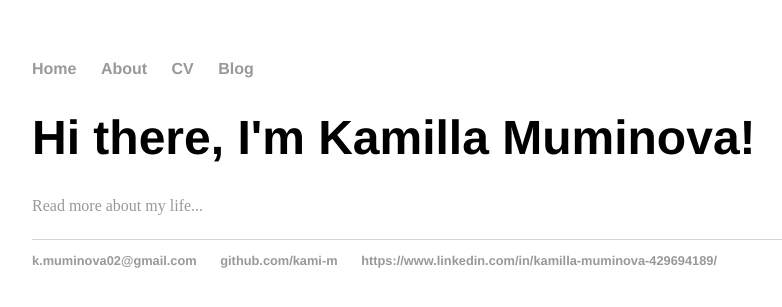
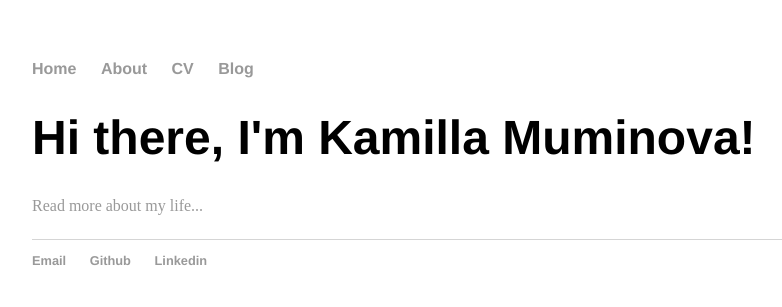
Before and after one commit to kami-m/kami-m.github.io, a Jekyll site: the page built from index.html, in a window 1280 px wide. Shown: the top 307 px of the page, without its empty margins (160-942 px from the left). Built offline with Jekyll 4.4.1, drawn with Linux system fonts in a browser that asks for light colours.

Commit message:
edited links to contact info

```diff
--- a/_layouts/default.html
+++ b/_layouts/default.html
@@ -21,9 +21,9 @@
 			</div><!-- /.container -->
 			<footer>
 	    		<ul>
-	        		<li><a href="mailto:k.muminova02@gmail.com">k.muminova02@gmail.com</a></li>
-	        		<li><a href="Github">github.com/kami-m</a></li>
-                    <li><a href="Linked-in">https://www.linkedin.com/in/kamilla-muminova-429694189/</a></li>
+	        		<li><a href="mailto:k.muminova02@gmail.com">Email</a></li>
+	        		<li><a href="github.com/kami-m">Github</a></li>
+                    <li><a href="https://www.linkedin.com/in/kamilla-muminova-429694189/">Linkedin</a></li>
 				</ul>
 			</footer>
 		</body>
```
